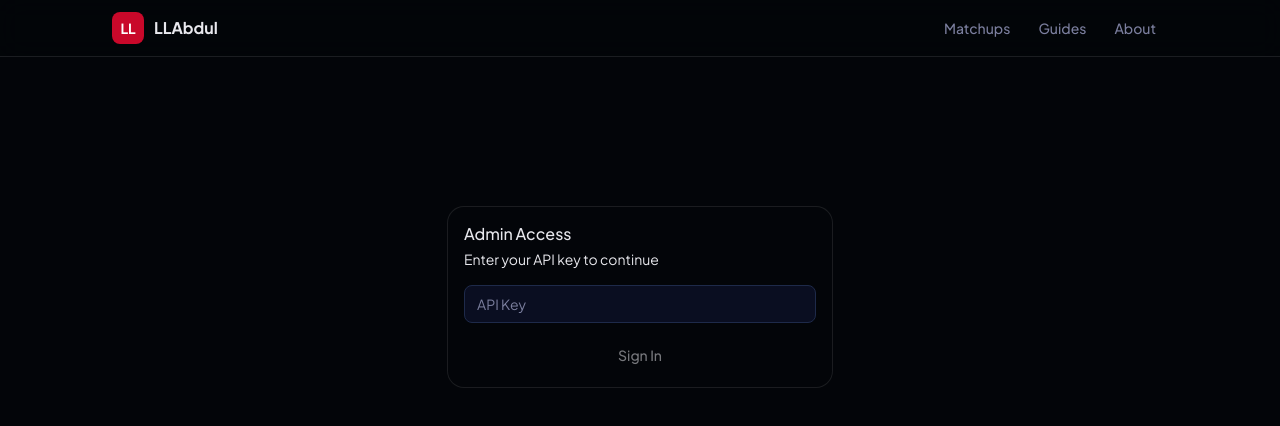
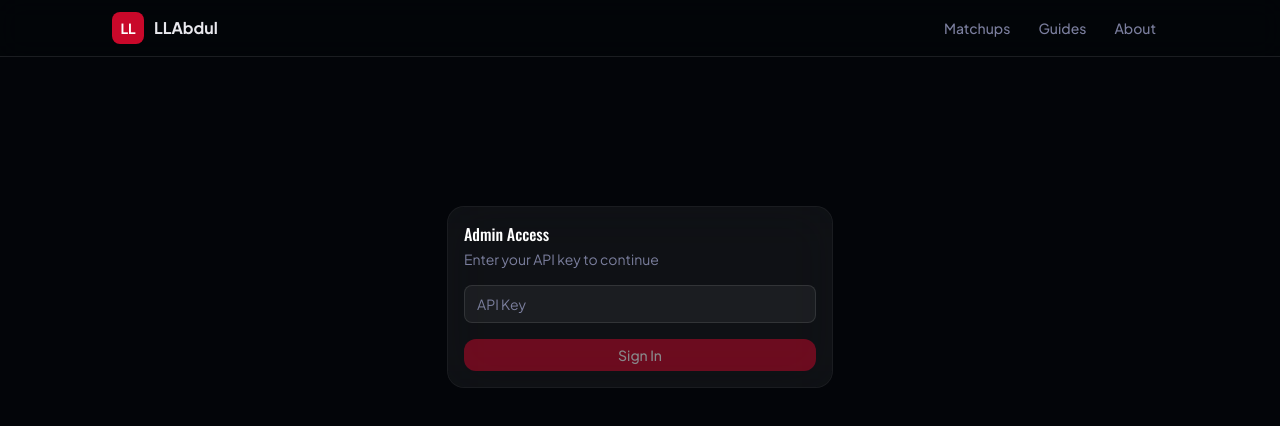
Before and after one commit to LLAbdul/LLAbdul-Website, a Next.js app: page /admin/login in a window 1280 px wide. Shown: the top 426 px of the page. Built offline with nearby package versions, Linux system fonts and the light colour scheme.

Commit message:
feat: apply unified sleek theme to admin dashboard and login

```diff
--- a/src/app/admin/login/page.tsx
+++ b/src/app/admin/login/page.tsx
@@ -38,10 +38,10 @@ export default function AdminLoginPage() {
 
   return (
     <div className="flex items-center justify-center min-h-[60vh]">
-      <Card className="w-full max-w-sm">
+      <Card className="w-full max-w-sm bg-white/5 backdrop-blur-xl border-white/10">
         <CardHeader>
-          <CardTitle className="text-[#E8E8ED]">Admin Access</CardTitle>
-          <CardDescription>Enter your API key to continue</CardDescription>
+          <CardTitle className="font-serif text-white">Admin Access</CardTitle>
+          <CardDescription className="text-[#7B7F9E]">Enter your API key to continue</CardDescription>
         </CardHeader>
         <CardContent>
           <form onSubmit={handleSubmit} className="space-y-4">
@@ -51,7 +51,7 @@ export default function AdminLoginPage() {
               onChange={(e) => setApiKey(e.target.value)}
               placeholder="API Key"
               required
-              className="w-full px-3 py-2 rounded-md text-sm text-[#E8E8ED] placeholder:text-[#7B7F9E] bg-[#0A0E21] border border-[#1E2A4A] focus:outline-none focus:ring-1 focus:ring-[#B87FD8]/50 focus:border-[#B87FD8]/50 transition-colors"
+              className="w-full px-3 py-2 rounded-md text-sm text-white placeholder:text-[#7B7F9E] bg-white/5 border border-white/10 focus:outline-none focus:ring-1 focus:ring-[#C9082A] focus:border-[#C9082A] transition-colors"
             />
             {error && (
               <p className="text-sm text-[#E74C3C]">{error}</p>
@@ -59,7 +59,7 @@ export default function AdminLoginPage() {
             <Button
               type="submit"
               disabled={loading || !apiKey}
-              className="w-full"
+              className="w-full bg-[#C9082A] hover:bg-[#C9082A]/90 text-white border-0"
             >
               {loading ? (
                 <>
--- a/src/app/admin/page.tsx
+++ b/src/app/admin/page.tsx
@@ -26,7 +26,7 @@ export default async function AdminDashboard() {
           <p className="text-[11px] uppercase tracking-widest font-semibold text-[#7B7F9E] mb-1">
             Admin
           </p>
-          <h1 className="text-2xl font-bold text-[#E8E8ED]">Dashboard</h1>
+          <h1 className="font-serif text-2xl font-bold text-white">Dashboard</h1>
         </div>
         <AdminLogout />
       </div>
@@ -37,7 +37,7 @@ export default async function AdminDashboard() {
           Content Stats
         </p>
         <div className="grid grid-cols-3 gap-4">
-          <Card>
+          <Card className="bg-white/5 backdrop-blur-xl border-white/10">
             <CardContent className="text-center py-4">
               <div className="text-2xl font-bold text-[#B87FD8]">{stats.matchupCount}</div>
               <div className="text-[11px] uppercase tracking-widest font-semibold text-[#7B7F9E] mt-1">
@@ -45,7 +45,7 @@ export default async function AdminDashboard() {
               </div>
             </CardContent>
           </Card>
-          <Card>
+          <Card className="bg-white/5 backdrop-blur-xl border-white/10">
             <CardContent className="text-center py-4">
               <div className="text-2xl font-bold text-[#0AC8B9]">{stats.guideCount}</div>
               <div className="text-[11px] uppercase tracking-widest font-semibold text-[#7B7F9E] mt-1">
@@ -53,7 +53,7 @@ export default async function AdminDashboard() {
               </div>
             </CardContent>
           </Card>
-          <Card>
+          <Card className="bg-white/5 backdrop-blur-xl border-white/10">
             <CardContent className="text-center py-4">
               <div className="text-2xl font-bold text-[#E8E8ED]">{stats.mechanicsCount}</div>
               <div className="text-[11px] uppercase tracking-widest font-semibold text-[#7B7F9E] mt-1">
@@ -71,26 +71,26 @@ export default async function AdminDashboard() {
         </p>
         <div className="grid sm:grid-cols-2 gap-3">
           <Link href="/admin/matchups" className="group">
-            <Card className="transition-colors hover:bg-[#1A2340]">
+            <Card className="bg-white/5 backdrop-blur-xl border-white/10 transition-colors hover:bg-white/10">
               <CardContent className="flex items-center gap-3 py-4">
                 <div className="w-9 h-9 rounded-md flex items-center justify-center shrink-0" style={{ background: "rgba(200,170,110,0.10)", color: "#C8AA6E" }}>
                   <Swords className="w-4 h-4" />
                 </div>
                 <div>
-                  <div className="font-semibold text-sm text-[#E8E8ED]">Manage Matchups</div>
+                  <div className="font-semibold text-sm text-white">Manage Matchups</div>
                   <div className="text-xs text-[#7B7F9E]">View, edit, and delete guides</div>
                 </div>
               </CardContent>
             </Card>
           </Link>
           <Link href="/admin/matchups/new" className="group">
-            <Card className="transition-colors hover:bg-[#1A2340]">
+            <Card className="bg-white/5 backdrop-blur-xl border-white/10 transition-colors hover:bg-white/10">
               <CardContent className="flex items-center gap-3 py-4">
                 <div className="w-9 h-9 rounded-md flex items-center justify-center shrink-0" style={{ background: "rgba(10,200,185,0.10)", color: "#0AC8B9" }}>
                   <Plus className="w-4 h-4" />
                 </div>
                 <div>
-                  <div className="font-semibold text-sm text-[#E8E8ED]">New Matchup</div>
+                  <div className="font-semibold text-sm text-white">New Matchup</div>
                   <div className="text-xs text-[#7B7F9E]">Create a new matchup guide</div>
                 </div>
               </CardContent>
```
